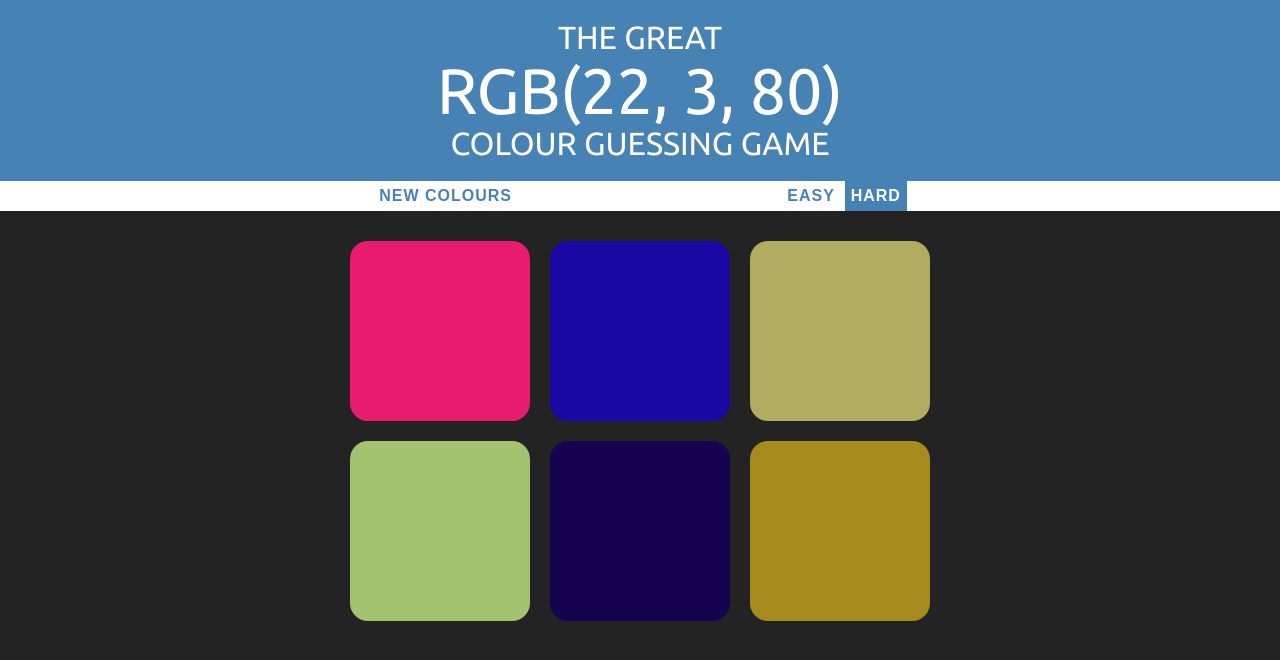
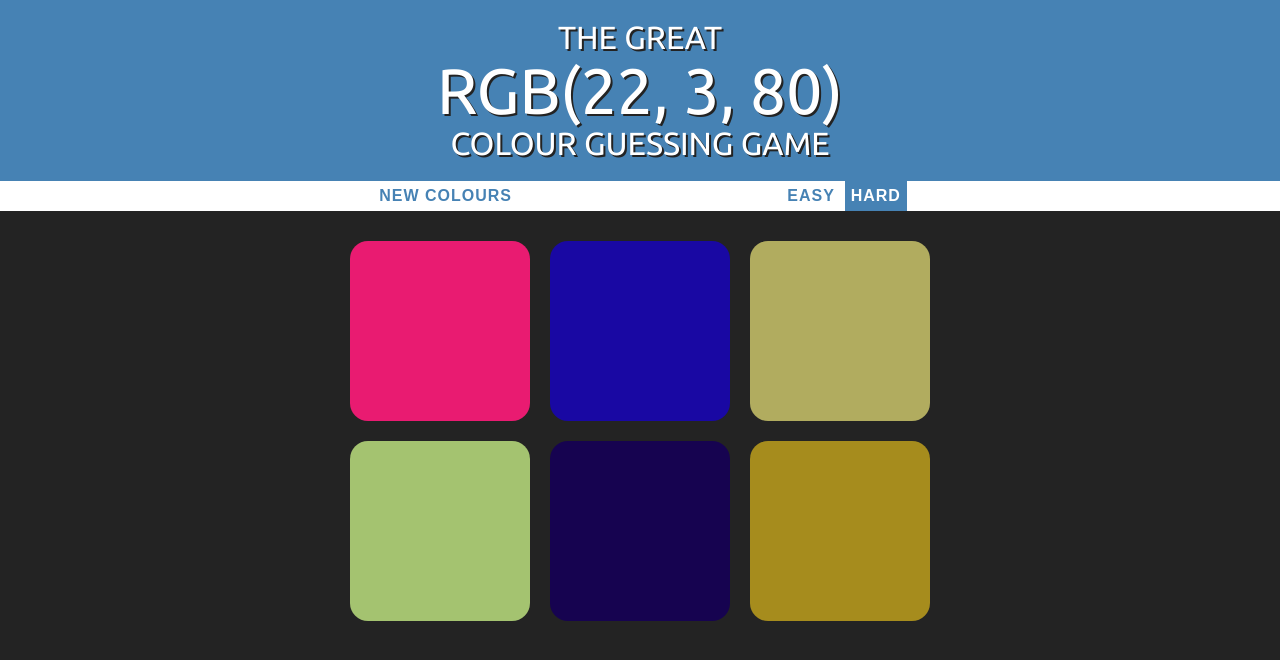
Before and after one commit to benrout/RGB-Colour-Guessing-Game, a plain HTML site: page ColourGuessingGame.html in a window 1280 px wide. Drawn offline with Linux system fonts and the light colour scheme.

Commit message:
add h1 text shadow

```diff
--- a/main.css
+++ b/main.css
@@ -30,6 +30,7 @@ h1 {
     margin: 0;
     text-transform: uppercase;
     padding: 20px 0;
+    text-shadow: 2px 2px #232323;
 }
 
 #colourDisplay {
```
